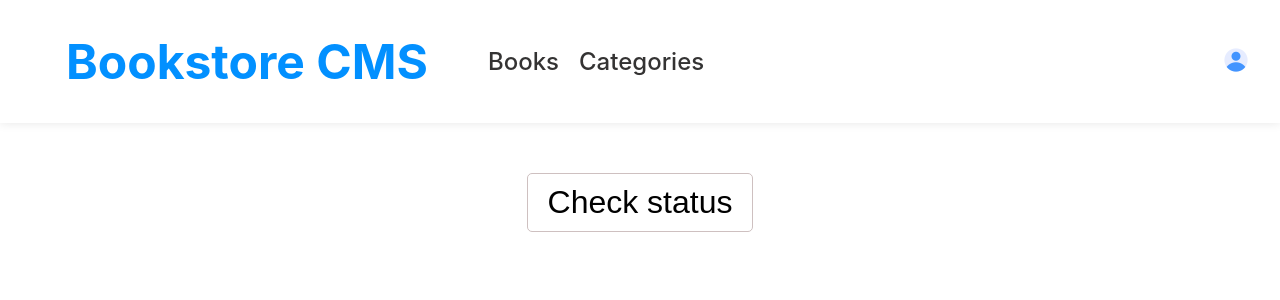
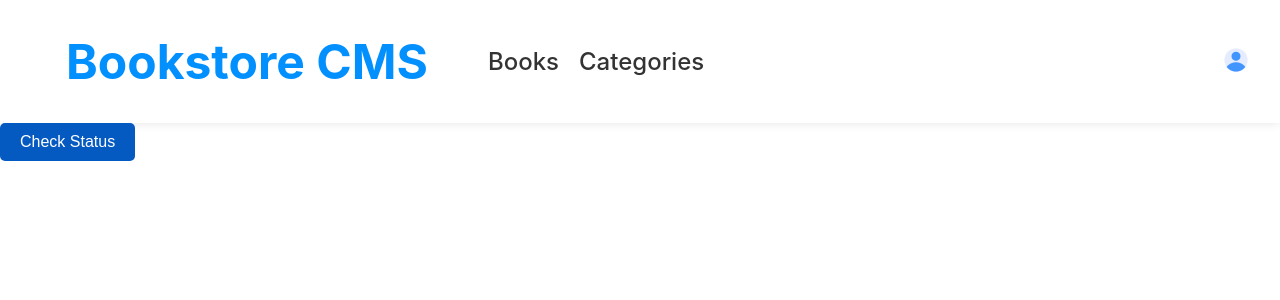
Before and after one commit to Dmambo/bookstores, a React (Create React App) app: page /categories in a window 1280 px wide. Shown: the top 300 px of the page. Built offline with nearby package versions, Linux system fonts and the light colour scheme.

Commit message:
Fixed category section

```diff
--- a/src/components/List.js
+++ /dev/null
@@ -1,10 +0,0 @@
-import React from 'react';
-import '../styles/List.css';
-
-const List = () => (
-  <button type="button" className="updated">
-    Check status
-  </button>
-);
-
-export default List;
--- a/src/pages/Categories.js
+++ b/src/pages/Categories.js
@@ -1,10 +1,9 @@
 import React from 'react';
-import List from '../components/List';
 
 const Categories = () => (
-  <div>
-    <List />
-  </div>
+  <button type="button" className="update">
+    Check Status
+  </button>
 );
 
 export default Categories;
```
